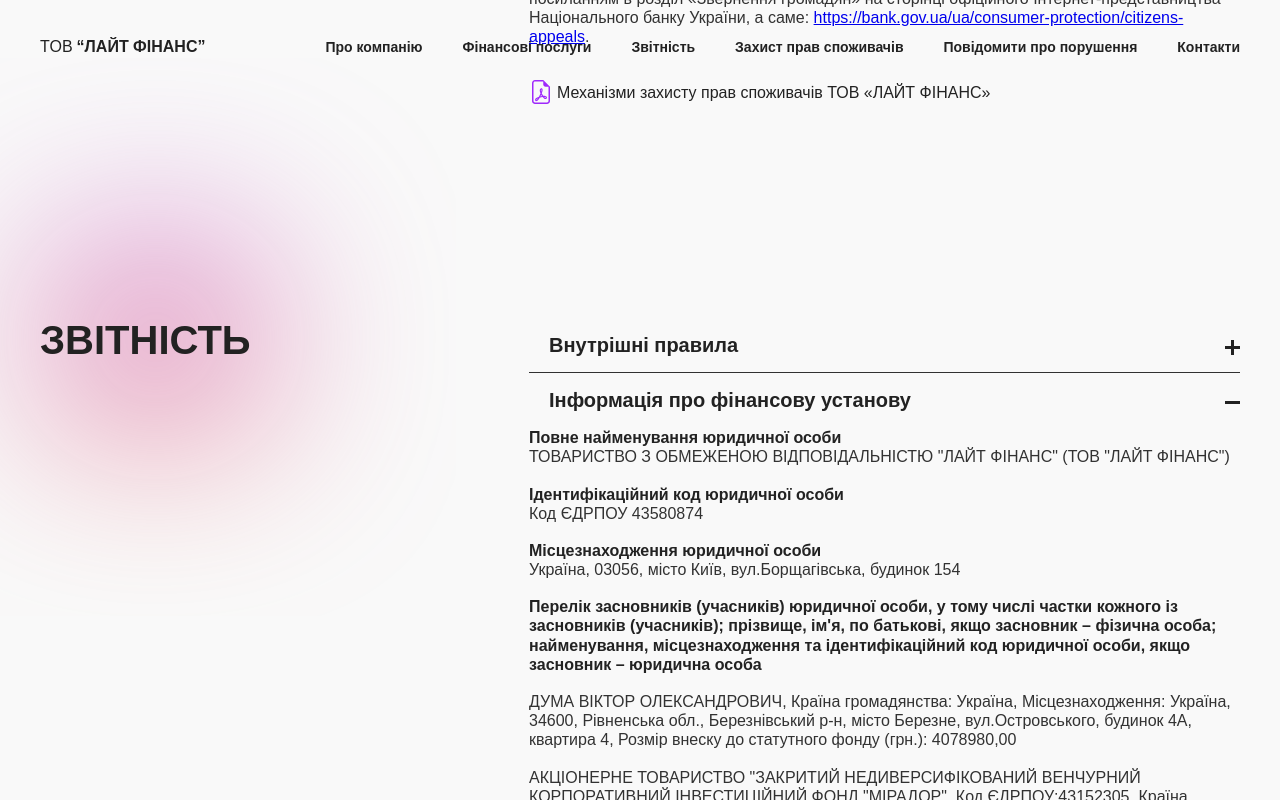
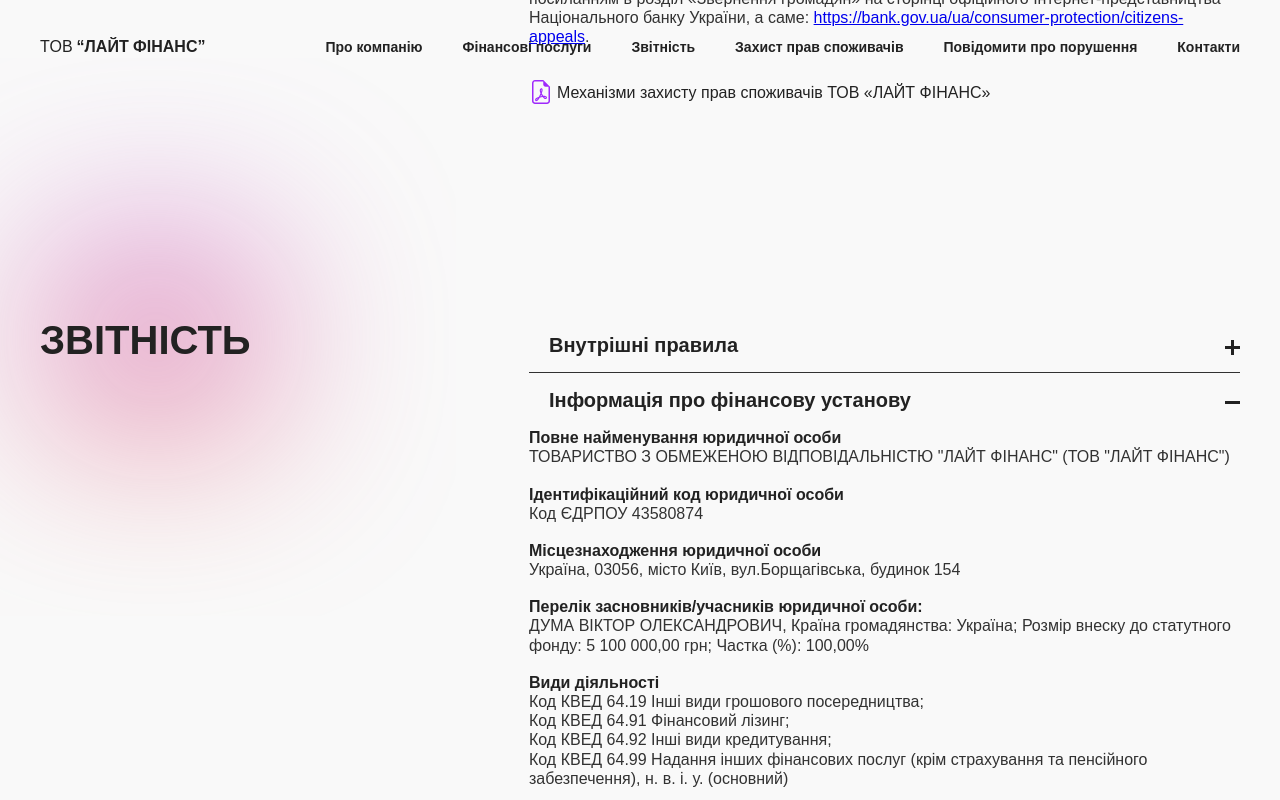
Before and after one commit to purr-purr/litefinance.com.ua, a Next.js app: page / in a window 1280 px wide. Both pictures are taken after a click on the heading "Інформація про фінансову установу". Shown: the part 3093-3893 px from the top of the page. Built offline with nearby package versions, Linux system fonts and the light colour scheme.

Commit message:
feat: upd docs

```diff
--- a/src/modules/home/components/Reports/index.tsx
+++ b/src/modules/home/components/Reports/index.tsx
@@ -37,26 +37,17 @@
 				<br/>
 				<p>
 					<strong>
-						{'Перелік засновників (учасників) юридичної особи, у тому числі частки\n' +
-							"кожного із засновників (учасників); прізвище, ім'я, по батькові, якщо\n" +
-							'засновник – фізична особа; найменування, місцезнаходження та\n' +
-							'ідентифікаційний код юридичної особи, якщо засновник – юридична особа'}
+						Перелік засновників/учасників юридичної особи:
 					</strong>
 				</p>
-				<br/>
 				<p>
-					ДУМА ВІКТОР ОЛЕКСАНДРОВИЧ, Країна громадянства: Україна,
-					Місцезнаходження:
-					Україна, 34600, Рівненська обл., Березнівський р-н, місто Березне,
-					вул.Островського, будинок 4А, квартира 4, Розмір внеску до статутного
-					фонду
-					(грн.): 4078980,00
+					ДУМА ВІКТОР ОЛЕКСАНДРОВИЧ, Країна
+					громадянства: Україна; Розмір внеску до статутного фонду: 5 100 000,00
+					грн; Частка (%):
+					100,00%
 				</p>
 				<br/>
-				<p>{`АКЦІОНЕРНЕ ТОВАРИСТВО "ЗАКРИТИЙ НЕДИВЕРСИФІКОВАНИЙ ВЕНЧУРНИЙ КОРПОРАТИВНИЙ ІНВЕСТИЦІЙНИЙ ФОНД "МІРАДОР", Код ЄДРПОУ:43152305, Країна резиденства: Україна, Місцезнаходження: Україна, 03150, місто Київ, ВУЛИЦЯ ВЕЛИКА ВАСИЛЬКІВСЬКА, будинок 72, 7 ПОВЕРХ, Розмір внеску до статутного фонду (грн.): 510510,00`}</p>
-				<br/>
-				<p>{`АКЦІОНЕРНЕ ТОВАРИСТВО "ЗАКРИТИЙ НЕДИВЕРСИФІКОВАНИЙ ВЕНЧУРНИЙ КОРПОРАТИВНИЙ ІНВЕСТИЦІЙНИЙ ФОНД "САФАРІС", Код ЄДРПОУ:43151249, Країна резиденства: Україна, Місцезнаходження: Україна, 03035, місто Київ, ВУЛИЦЯ КУДРЯШОВА, будинок 20А, Розмір внеску до статутного фонду (грн.): 510510,00`}</p>
-				<br/>
+
 				<p>
 					<strong>Види діяльності</strong>
 				</p>
```
Also changed, not shown: 1 other file (tests, documents, lock files or other folders).
